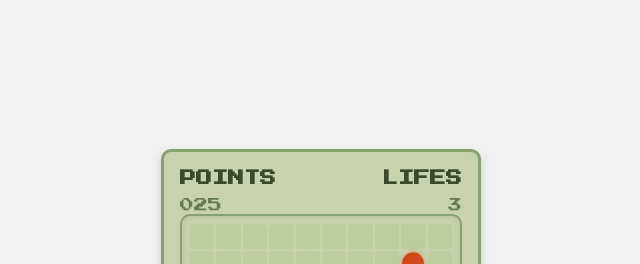
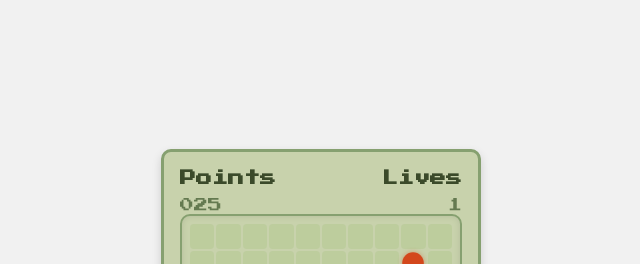
Before and after one commit to JoseRicardoPE/app-snake-game, an Angular app: page / in a window 1280 px wide. Shown: the top 264 px of the page, without its empty margins (319-959 px from the left). Built offline with nearby package versions, Linux system fonts and the light colour scheme.

Commit message:
add logic to implement lifes reduce into the game

```diff
--- a/src/app/app.component.html
+++ b/src/app/app.component.html
@@ -1,9 +1,12 @@
 <div class="game-container">
-    <app-score></app-score>
+    <app-score
+        [lives]="lives"
+    ></app-score>
     <app-board
         #boardRef
         [externalDirection]="externalDirection"
         [isPaused]="isPaused"
+        (livesChange)="updateLives($event)"
     ></app-board>
     <app-controls
         (direction)="externalDirection = $event"
--- a/src/app/app.component.ts
+++ b/src/app/app.component.ts
@@ -11,13 +11,18 @@ import { ControlsComponent } from "./components/controls/controls.component";
 })
 export class AppComponent {
 
+  isPaused = false;
+  lives: number = 3;
   @Input() externalDirection: string | null = null;
   @Input() pauseSignal: boolean = false;
-  isPaused = false;
 
   togglePauseUI() {
     this.isPaused = !this.isPaused;
     this.pauseSignal = true;
   }
 
+  updateLives(newLives: number) {
+    this.lives = newLives;
+  }
+
 }
--- a/src/app/components/board/board.component.ts
+++ b/src/app/components/board/board.component.ts
@@ -1,5 +1,5 @@
 import { CommonModule } from '@angular/common';
-import { Component, Input, OnInit, SimpleChanges } from '@angular/core';
+import { Component, EventEmitter, Input, OnInit, Output, SimpleChanges } from '@angular/core';
 import { Direction } from './enum/direction';
 
 @Component({
@@ -12,16 +12,16 @@ export class BoardComponent implements OnInit {
 
   Direction = Direction;
   direction: Direction = Direction.Right;
-
   gridSize: number = 10;
   cells: number[] = [];
   snake: number[] = [];
   food = 0;
-
   gameInterval: any;
+  lives: number = 3;
 
   @Input() isPaused: boolean = false;
   @Input() externalDirection: string | null = null;
+  @Output() livesChange = new EventEmitter<number>();
 
   ngOnInit(): void {
     this.initBoard();
@@ -51,6 +51,7 @@ export class BoardComponent implements OnInit {
 
   }
 
+  // Handle direction changes based on key input
   private handleDirection(key: string) {
     if (key === 'ArrowUp' && this.direction !== Direction.Down) {
       this.direction = Direction.Up;
@@ -63,10 +64,12 @@ export class BoardComponent implements OnInit {
     }
   }
 
+  // Key event listener
   private handleKeyEvent = (event: KeyboardEvent) => {
     this.handleDirection(event.key);
   }
 
+  // Start the main game loop
   startGameLoop() {
     if (this.gameInterval) return;
 
@@ -77,6 +80,7 @@ export class BoardComponent implements OnInit {
     }, 1000);
   }
 
+  // Move the snake based on the current direction
   moveSnake() {
     const headIndex = this.snake[0];
     let newHeadIndex = headIndex;
@@ -103,20 +107,20 @@ export class BoardComponent implements OnInit {
         break;
     }
 
-    // ? Check collisions with walls
+    // Check collisions with walls
     if (newHeadIndex < 0 || newHeadIndex >= totalCells) {
       return this.gameOver();
     }
 
-    // ? Check collisions with self
+    // Check collisions with self
     if (this.snake.includes(newHeadIndex)) {
       return this.gameOver();
     }
 
-    // ? Add new head
+    // Add new head
     this.snake.unshift(newHeadIndex);
 
-    // ? eat new food
+    // eat new food
     if (newHeadIndex === this.food) {
       this.placeFood();
     } else {
@@ -128,7 +132,10 @@ export class BoardComponent implements OnInit {
 
   updateBoard() {}
 
+  // Reset the entire game
   resetGame() {
+    this.lives = 3;
+    this.livesChange.emit(this.lives);
     clearInterval(this.gameInterval);
     this.gameInterval = null;
     this.direction = Direction.Right;
@@ -139,11 +146,26 @@ export class BoardComponent implements OnInit {
     this.startGameLoop();
   }
 
-  gameOver() {
-    alert("GAME OVER 🐍💥");
-    this.resetGame();
+  // Reset the snake and food after a collision but without restarting the whole game
+  private resetAfterCollisionSnake() {
+    this.direction = Direction.Right;
+    this.placeInitialSnake();
+    this.placeFood();
   }
 
+  // Handle game over scenario and life management
+  gameOver() {
+    if (this.lives <= 0) {
+      alert("GAME OVER 🐍💥");
+      this.resetGame();
+    } else {
+      this.lives--;
+      this.livesChange.emit(this.lives);
+      this.resetAfterCollisionSnake();
+    }
+  }
+
+  // Initialize the board grid
   private initBoard() {
     const total = this.gridSize * this.gridSize;
     this.cells = Array.from({ length: total }, (_, i) => i);
@@ -154,6 +176,7 @@ export class BoardComponent implements OnInit {
     }
   }
 
+  // Place the initial snake in the center of the board
   private placeInitialSnake() {
     const centerRow = Math.floor(this.gridSize / 2);
     const centerCol = Math.floor(this.gridSize / 2);
@@ -161,10 +184,12 @@ export class BoardComponent implements OnInit {
     this.snake = [headIndex, headIndex - 1, headIndex -2];
   }
 
+  // Place food in a random empty cell
   private placeFood() {
     this.food = this.randomEmptyCell();
   }
 
+  // Get a random empty cell index
   private randomEmptyCell(): number {
     const total = this.gridSize * this.gridSize;
     let idx = Math.floor(Math.random() * total);
@@ -174,7 +199,8 @@ export class BoardComponent implements OnInit {
     return idx;
   }
 
-  // Helpers usados por el template
+  // Helpers to identify cell types
+  // Determine if a cell is part of the snake's head, tail, body, or food
   isSnakeHead(index: number): boolean {
     return this.snake.length > 0 && index === this.snake[0];
   }
--- a/src/app/components/score/score.component.html
+++ b/src/app/components/score/score.component.html
@@ -1,10 +1,10 @@
 <div class="score-panel">
     <div class="score-item">
-        <span class="label label--points">POINTS</span>
+        <span class="label label--points">Points</span>
         <span class="value value--points">025</span>
     </div>
     <div class="score-item">
-        <span class="label label--lifes">LIFES</span>
-        <span class="value value--lifes">3</span>
+        <span class="label label--lives">Lives</span>
+        <span class="value value--lives">{{lives}}</span>
     </div>
 </div>
--- a/src/app/components/score/score.component.scss
+++ b/src/app/components/score/score.component.scss
@@ -25,7 +25,7 @@
         @include font-size($font-size-sm);
         color: $color-text-light;
     }
-    .value--lifes {
+    .value--lives {
         text-align: right;
     }
 }
--- a/src/app/components/score/score.component.ts
+++ b/src/app/components/score/score.component.ts
@@ -1,4 +1,4 @@
-import { Component } from '@angular/core';
+import { Component, Input } from '@angular/core';
 
 @Component({
   selector: 'app-score',
@@ -7,5 +7,5 @@ import { Component } from '@angular/core';
   styleUrl: './score.component.scss'
 })
 export class ScoreComponent {
-
+  @Input() lives: number = 3;
 }
```
